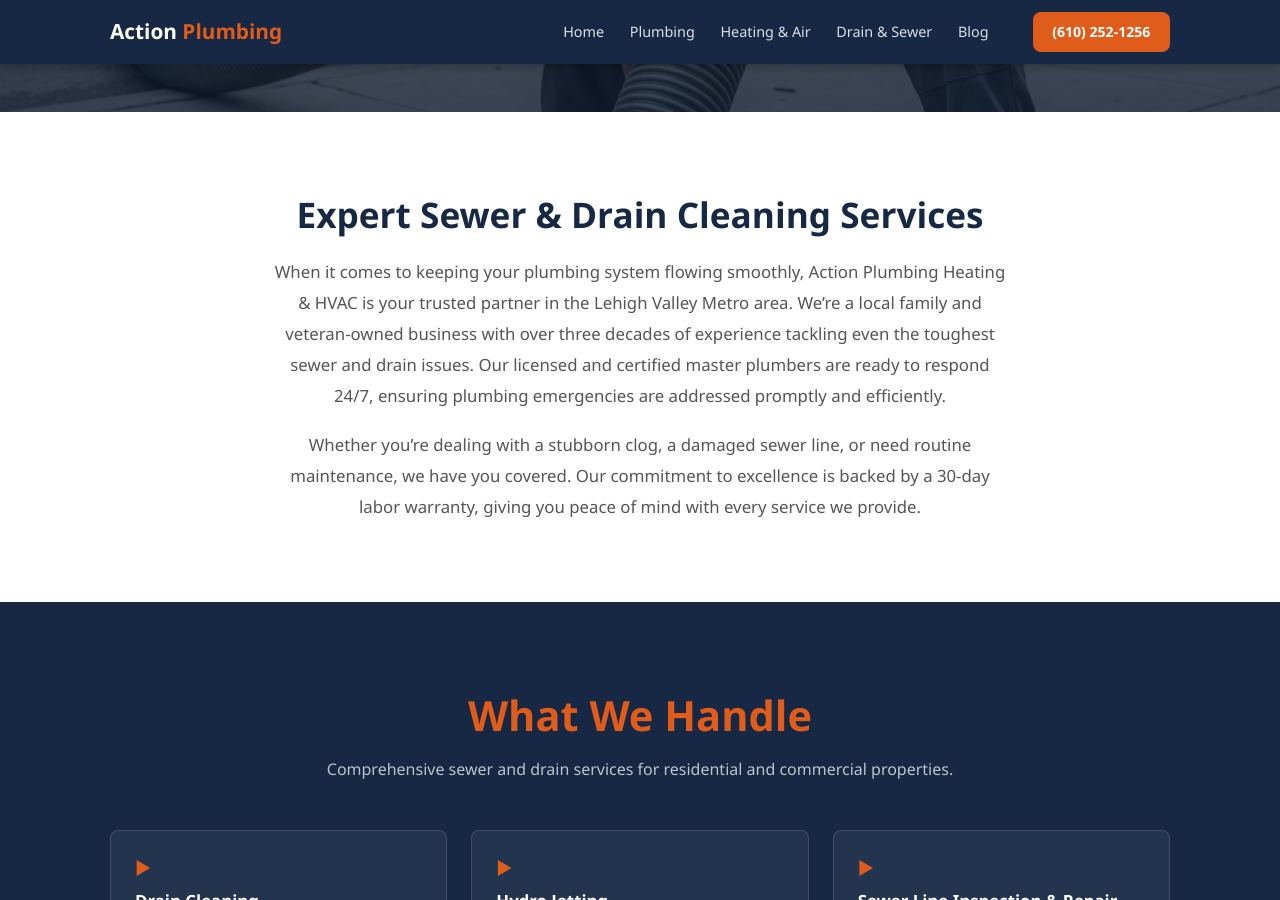
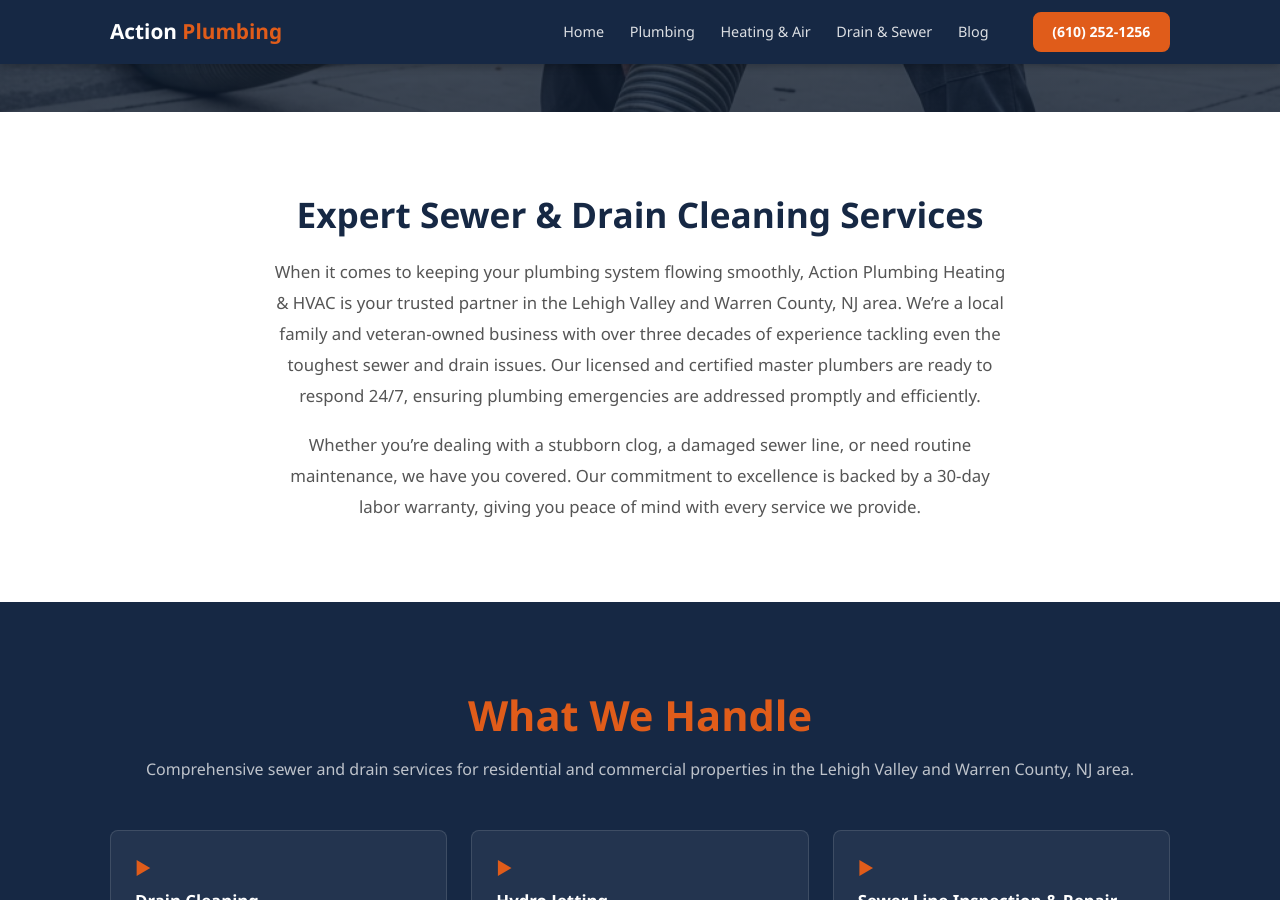
Before and after one commit to JimmyFlame77/Action-Plumbing, a Jekyll site: the page built from sewer-and-drain-cleaning.html, in a window 1280 px wide and 900 px high, scrolled down 447 px. Built offline with Jekyll 4.4.1, drawn with Linux system fonts in a browser that asks for light colours; some of the changed text lies outside the part shown.

Commit message:
Update sewer-and-drain-cleaning.html

```diff
--- a/sewer-and-drain-cleaning.html
+++ b/sewer-and-drain-cleaning.html
@@ -19,7 +19,7 @@ description: "Expert sewer and drain cleaning in the Lehigh Valley. Drain & pump
 <section class="intro-section">
   <div class="container intro-container">
     <h2>Expert Sewer &amp; Drain Cleaning Services</h2>
-    <p>When it comes to keeping your plumbing system flowing smoothly, Action Plumbing Heating &amp; HVAC is your trusted partner in the Lehigh Valley Metro area. We&rsquo;re a local family and veteran-owned business with over three decades of experience tackling even the toughest sewer and drain issues. Our licensed and certified master plumbers are ready to respond 24/7, ensuring plumbing emergencies are addressed promptly and efficiently.</p>
+    <p>When it comes to keeping your plumbing system flowing smoothly, Action Plumbing Heating &amp; HVAC is your trusted partner in the Lehigh Valley and Warren County, NJ area. We&rsquo;re a local family and veteran-owned business with over three decades of experience tackling even the toughest sewer and drain issues. Our licensed and certified master plumbers are ready to respond 24/7, ensuring plumbing emergencies are addressed promptly and efficiently.</p>
     <p style="margin-top:1.1rem;font-size:1.05rem;color:var(--clr-text-light);line-height:1.85;max-width:740px;margin-left:auto;margin-right:auto;">Whether you&rsquo;re dealing with a stubborn clog, a damaged sewer line, or need routine maintenance, we have you covered. Our commitment to excellence is backed by a 30-day labor warranty, giving you peace of mind with every service we provide.</p>
   </div>
 </section>
@@ -29,7 +29,7 @@ description: "Expert sewer and drain cleaning in the Lehigh Valley. Drain & pump
   <div class="container">
     <div class="plumbing-svcs-header">
       <h2>What We Handle</h2>
-      <p>Comprehensive sewer and drain services for residential and commercial properties.</p>
+      <p>Comprehensive sewer and drain services for residential and commercial properties in the Lehigh Valley and Warren County, NJ area.</p>
     </div>
     <div class="plumbing-svcs-grid">
 
@@ -91,7 +91,7 @@ description: "Expert sewer and drain cleaning in the Lehigh Valley. Drain & pump
 <section class="feature-strip">
   <div class="container feature-strip-inner">
     <div class="feature-img-wrap">
-      <img src="{{ '/images/broken-ac-hot-summer-ga9u35.webp' | relative_url }}" alt="Action Plumbing Heating & HVAC technician on the job" loading="lazy">
+      <img src="{{ '/images/truck-hero.webp' | relative_url }}" alt="Action Plumbing Heating & HVAC technician on the job" loading="lazy">
     </div>
     <div class="feature-content">
       <h2>Why Choose Action Plumbing Heating &amp; HVAC?</h2>
@@ -102,7 +102,7 @@ description: "Expert sewer and drain cleaning in the Lehigh Valley. Drain & pump
         <li><span class="feature-check">&#10003;</span> Service Scheduled Within 1&ndash;2 Days</li>
         <li><span class="feature-check">&#10003;</span> Same-Day Service Available</li>
         <li><span class="feature-check">&#10003;</span> Local Family &amp; Veteran-Owned Business</li>
-        <li><span class="feature-check">&#10003;</span> Serving Lehigh &amp; Northampton Counties, PA</li>
+        <li><span class="feature-check">&#10003;</span> Serving Lehigh &amp; Northampton Counties, PA and Warren County, NJ</li>
       </ul>
     </div>
   </div>
@@ -111,7 +111,7 @@ description: "Expert sewer and drain cleaning in the Lehigh Valley. Drain & pump
 <!-- ===== CTA STRIP ===== -->
 <section class="cta-strip">
   <div class="container">
-    <h2>Drain or Sewer Issue in the <span>Lehigh Valley?</span></h2>
+    <h2>Drain or Sewer Issue in the <span>Lehigh Valley & Warren County, NJ?</span></h2>
     <p>Call us today for prompt, professional service backed by a 30-day labor warranty.</p>
     <div class="cta-actions">
       <a href="{{ site.data.site.phone_link }}" class="btn btn-primary">{{ site.data.site.phone_formatted }}</a>
```
